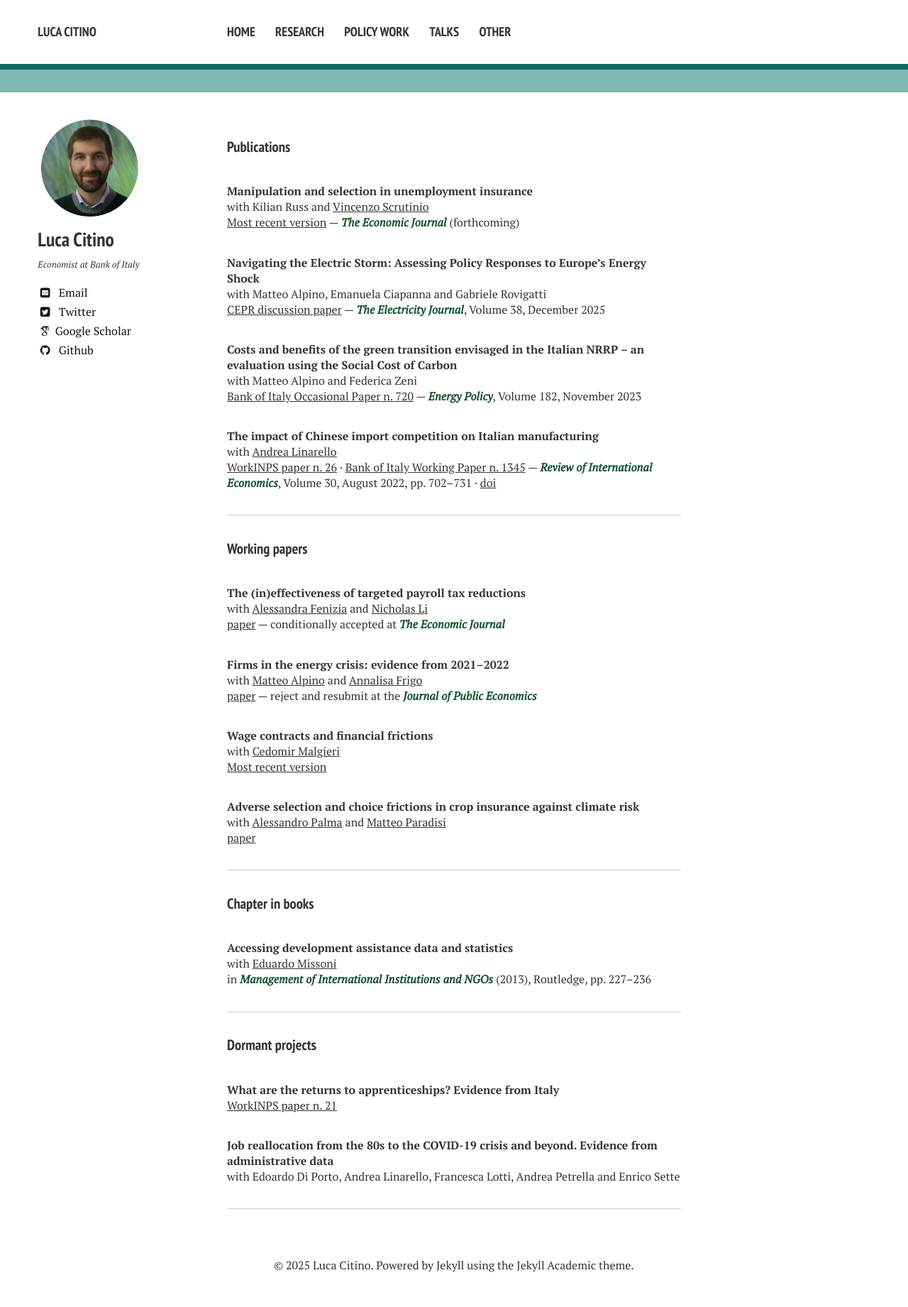
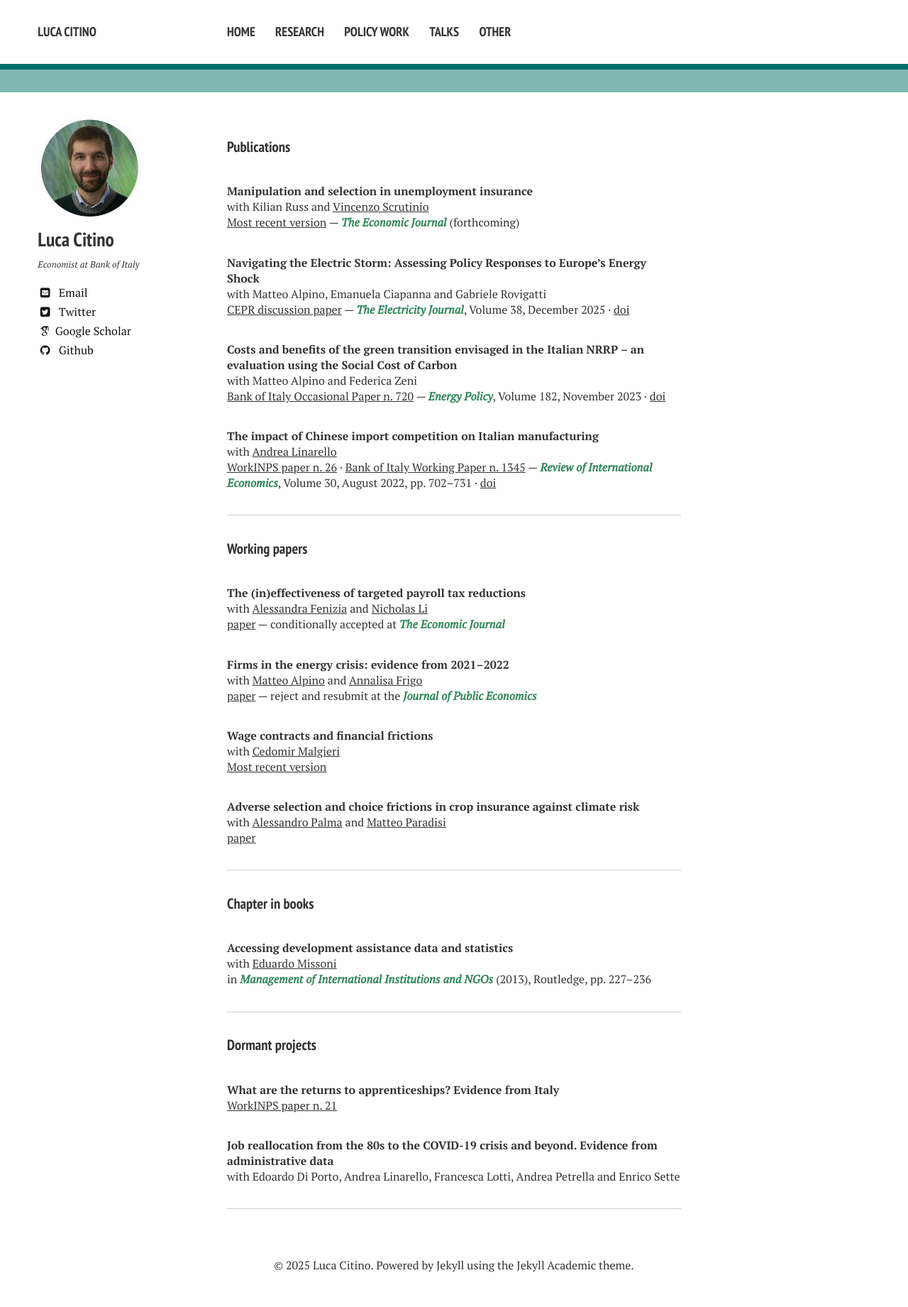
Before and after one commit to luca-citino/luca-citino.github.io, a Jekyll site: the page built from research.md, in a window 1280 px wide. Shown: the whole page at 71% size. Built offline with Jekyll 4.4.1, drawn with Linux system fonts in a browser that asks for light colours; nearby versions of some CDN libraries; some web fonts are replaced.

Commit message:
Update research.md

```diff
--- a/research.md
+++ b/research.md
@@ -3,23 +3,27 @@ layout: page
 title: Research
 ---
 
+<style>
+.journal { color:#2f855a; font-weight:700; font-style:italic; }
+</style>
+
 #### Publications
 
 **Manipulation and selection in unemployment insurance**
 with Kilian Russ and [Vincenzo Scrutinio](https://sites.google.com/view/vincenzoscrutinio/home)
-[Most recent version](https://luca-citino.github.io/docs/targeted_ui-5.pdf) — <span style="color:#14532d; font-weight:700; font-style:italic;">The Economic Journal</span> (forthcoming)
+[Most recent version](https://luca-citino.github.io/docs/targeted_ui-5.pdf) — <span class="journal">The Economic Journal</span> (forthcoming)
 
 **Navigating the Electric Storm: Assessing Policy Responses to Europe’s Energy Shock**
 with Matteo Alpino, Emanuela Ciapanna and Gabriele Rovigatti
-[CEPR discussion paper](https://cepr.org/system/files/publication-files/DP19981.pdf) — <span style="color:#14532d; font-weight:700; font-style:italic;">The Electricity Journal</span>, Volume 38, December 2025
+[CEPR discussion paper](https://cepr.org/system/files/publication-files/DP19981.pdf) — <span class="journal">The Electricity Journal</span>, Volume 38, December 2025 · [doi](https://doi.org/10.1016/j.tej.2025.107474)
 
 **Costs and benefits of the green transition envisaged in the Italian NRRP – an evaluation using the Social Cost of Carbon**
 with Matteo Alpino and Federica Zeni
-[Bank of Italy Occasional Paper n. 720](https://www.bancaditalia.it/pubblicazioni/qef/2022-0720/QEF_720.pdf) — <span style="color:#14532d; font-weight:700; font-style:italic;">Energy Policy</span>, Volume 182, November 2023
+[Bank of Italy Occasional Paper n. 720](https://www.bancaditalia.it/pubblicazioni/qef/2022-0720/QEF_720.pdf) — <span class="journal">Energy Policy</span>, Volume 182, November 2023 · [doi](https://doi.org/10.1016/j.enpol.2023.113744)
 
 **The impact of Chinese import competition on Italian manufacturing**
 with [Andrea Linarello](https://sites.google.com/site/andrealinarello/home)
-[WorkINPS paper n. 26](https://www.inps.it/docallegatiNP/Mig/InpsComunica/WorkInps_Papers/26_WorkINPS_Linarello_Citino_dicembre_2019.pdf) · [Bank of Italy Working Paper n. 1345](https://www.bancaditalia.it/pubblicazioni/temi-discussione/2021/2021-1345/en_tema_1345.pdf?language_id=1) — <span style="color:#14532d; font-weight:700; font-style:italic;">Review of International Economics</span>, Volume 30, August 2022, pp. 702–731 · [doi](https://onlinelibrary.wiley.com/doi/10.1111/roie.12587)
+[WorkINPS paper n. 26](https://www.inps.it/docallegatiNP/Mig/InpsComunica/WorkInps_Papers/26_WorkINPS_Linarello_Citino_dicembre_2019.pdf) · [Bank of Italy Working Paper n. 1345](https://www.bancaditalia.it/pubblicazioni/temi-discussione/2021/2021-1345/en_tema_1345.pdf?language_id=1) — <span class="journal">Review of International Economics</span>, Volume 30, August 2022, pp. 702–731 · [doi](https://onlinelibrary.wiley.com/doi/10.1111/roie.12587)
 
 ---
 
@@ -27,11 +31,11 @@ with [Andrea Linarello](https://sites.google.com/site/andrealinarello/home)
 
 **The (in)effectiveness of targeted payroll tax reductions**
 with [Alessandra Fenizia](https://sites.google.com/site/alessandrafenizia/) and [Nicholas Li](https://sites.google.com/view/nicholasli)
-[paper](https://luca-citino.github.io/docs/FLC_2025Jan7.pdf) — conditionally accepted at <span style="color:#14532d; font-weight:700; font-style:italic;">The Economic Journal</span>
+[paper](https://luca-citino.github.io/docs/FLC_2025Jan7.pdf) — conditionally accepted at <span class="journal">The Economic Journal</span>
 
 **Firms in the energy crisis: evidence from 2021–2022**
 with [Matteo Alpino](https://sites.google.com/site/alpinomtt) and [Annalisa Frigo](https://annalisafrigo.weebly.com/)
-[paper](https://luca-citino.github.io/docs/acf_april25_c.pdf) — reject and resubmit at the <span style="color:#14532d; font-weight:700; font-style:italic;">Journal of Public Economics</span>
+[paper](https://luca-citino.github.io/docs/acf_april25_c.pdf) — reject and resubmit at the <span class="journal">Journal of Public Economics</span>
 
 **Wage contracts and financial frictions**
 with [Cedomir Malgieri](https://www.cedomirmalgieri.com)
@@ -47,7 +51,7 @@ with [Alessandro Palma](https://sites.google.com/view/alessandropalma/home) and
 
 **Accessing development assistance data and statistics**
 with [Eduardo Missoni](http://eduardomissoni.info/?lang=en)
-in <span style="color:#14532d; font-weight:700; font-style:italic;">Management of International Institutions and NGOs</span> (2013), Routledge, pp. 227–236
+in <span class="journal">Management of International Institutions and NGOs</span> (2013), Routledge, pp. 227–236
 
 ---
 
```
